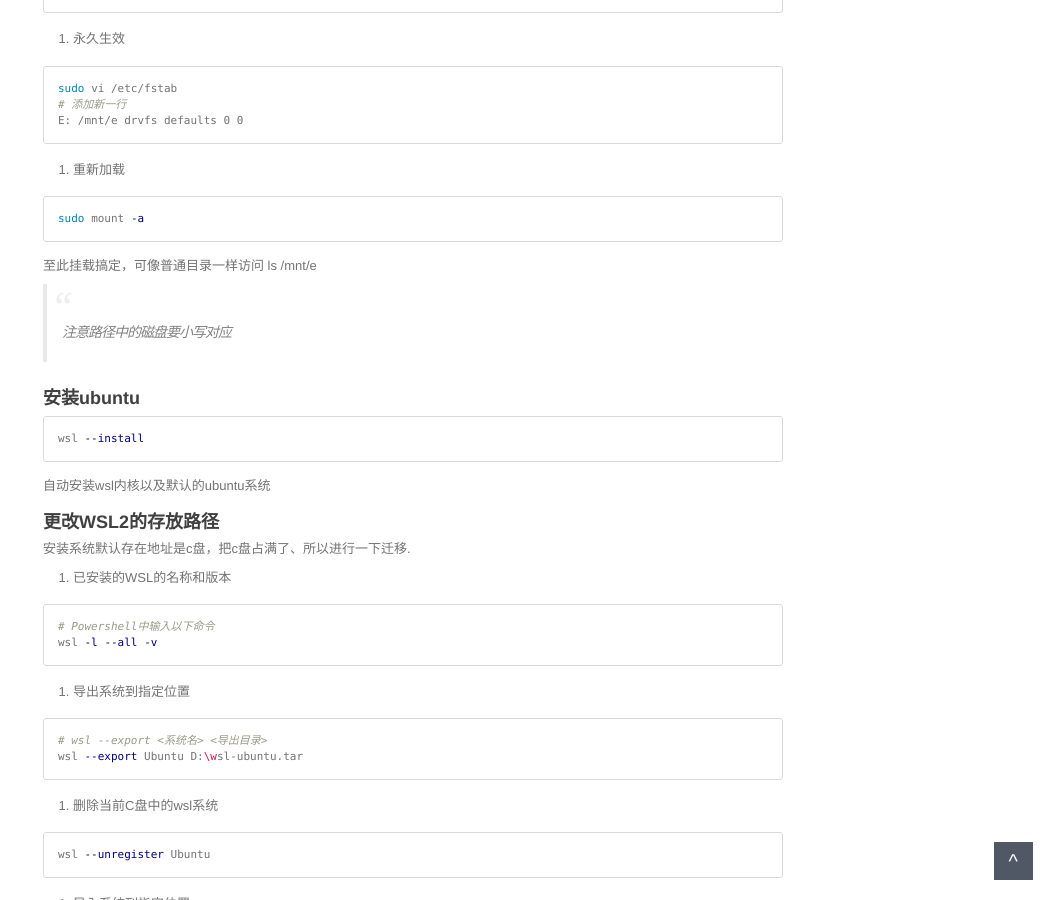
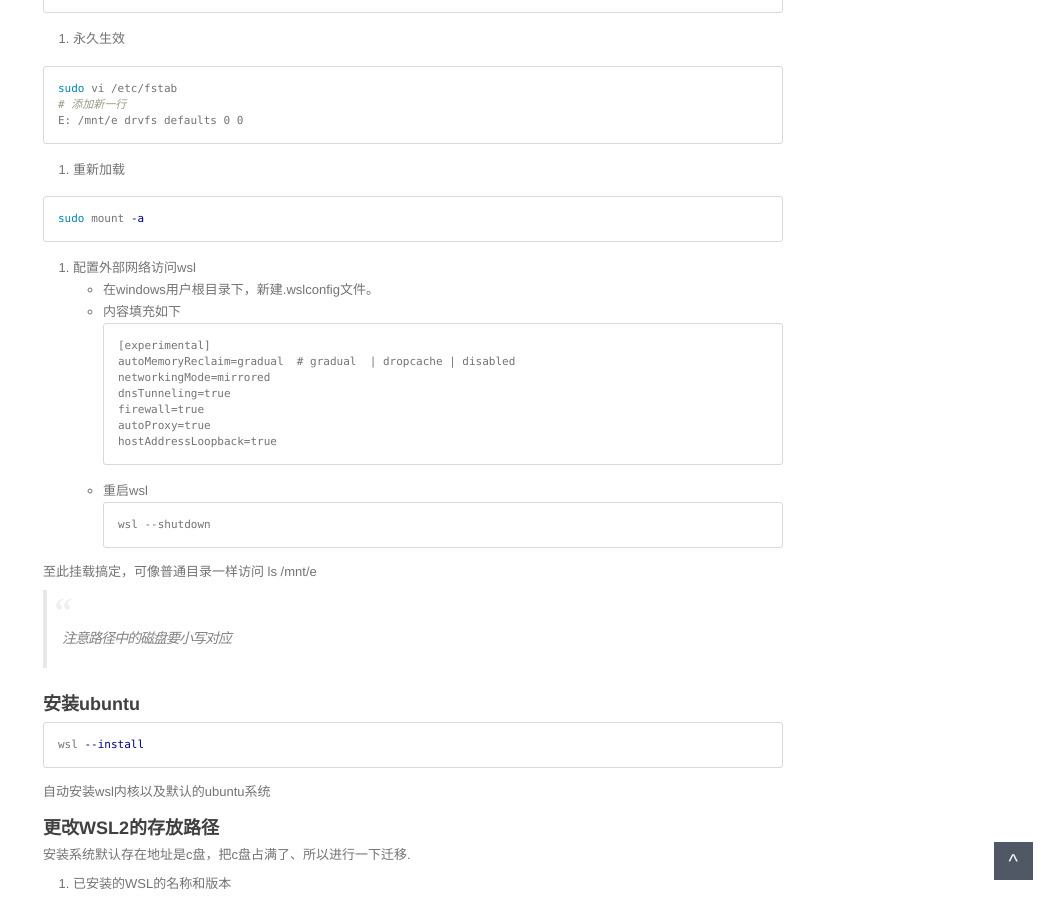
Before and after one commit to litterGuy/litterGuy.github.io, a Jekyll site: the page built from _posts/2023-12-23-baichuan2模型微调.md, in a window 1280 px wide and 900 px high, scrolled down 1101 px. Shown: the whole window, without its empty margins (227-1280 px from the left). Built offline with Jekyll 4.4.1, drawn with Linux system fonts in a browser that asks for light colours; comment, search, counter and statistics services are not loaded.

Commit message:
docs: wsl config 修改

````diff
--- a/_posts/2023-12-23-baichuan2模型微调.md
+++ b/_posts/2023-12-23-baichuan2模型微调.md
@@ -71,6 +71,24 @@
 ```shell
 sudo mount -a
 ```
+
+5. 配置外部网络访问wsl
+- 在windows用户根目录下，新建.wslconfig文件。
+- 内容填充如下
+```
+[experimental]
+autoMemoryReclaim=gradual  # gradual  | dropcache | disabled
+networkingMode=mirrored
+dnsTunneling=true
+firewall=true
+autoProxy=true
+hostAddressLoopback=true
+```
+- 重启wsl
+```
+wsl --shutdown
+```
+
 
 至此挂载搞定，可像普通目录一样访问 ls /mnt/e
 
````
